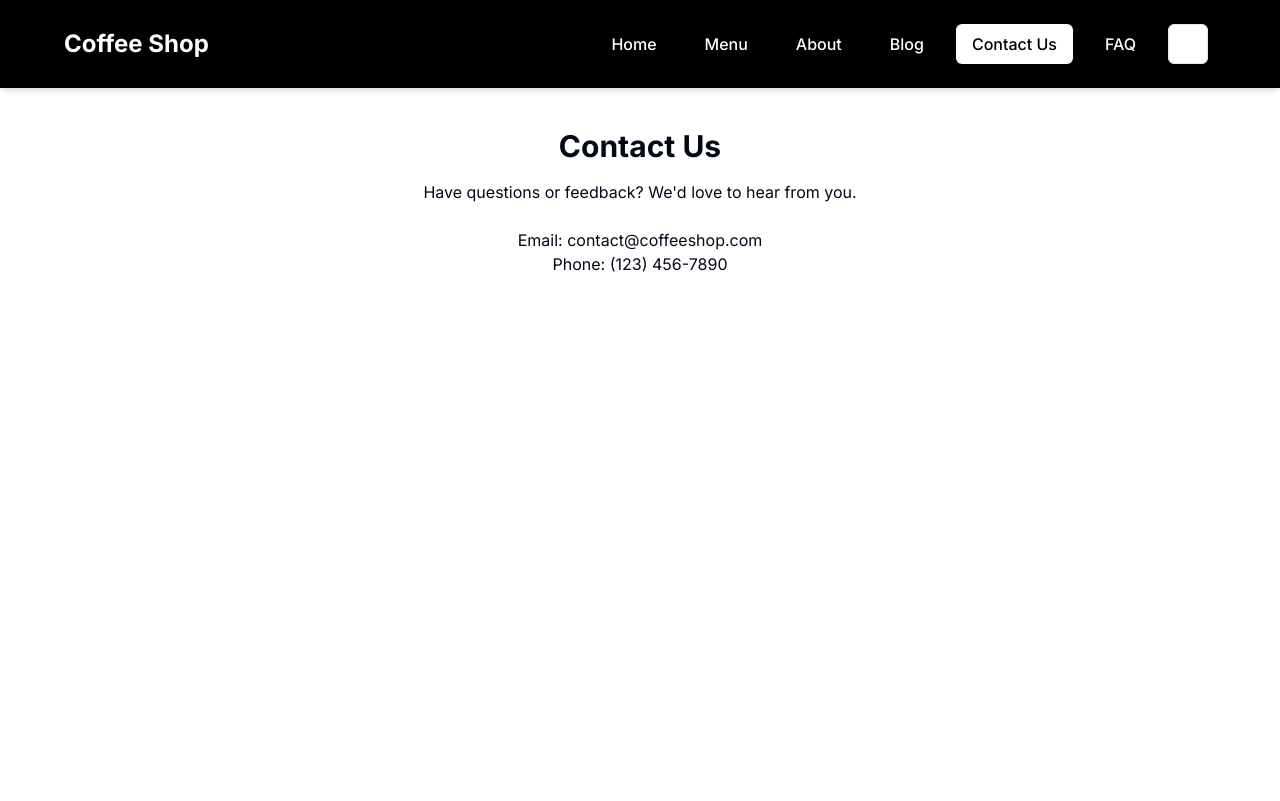
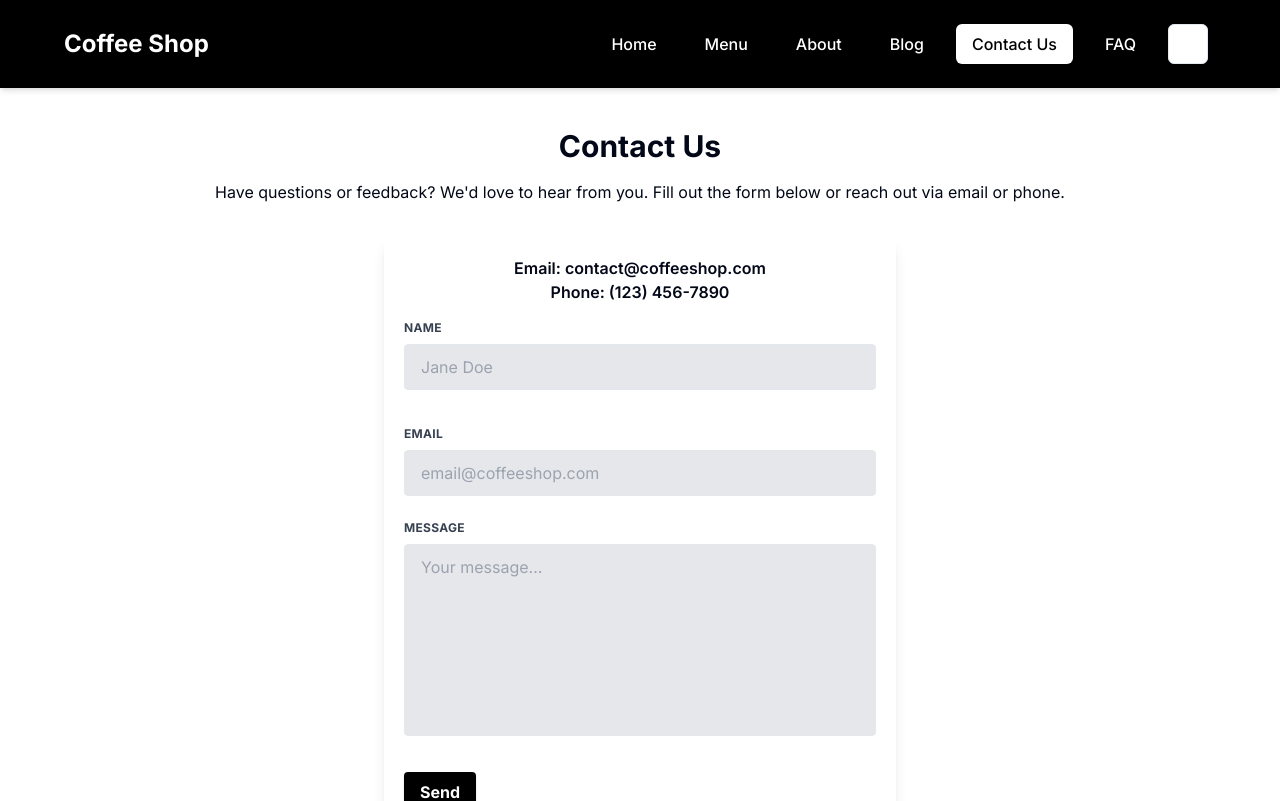
Before and after one commit to N1kos9/coffe-shop, a Next.js app: page /contact in a window 1280 px wide. Shown: the top 801 px of the page. Built offline with nearby package versions, Linux system fonts and the light colour scheme.

Commit message:
contact us page

```diff
--- a/app/contact/page.tsx
+++ b/app/contact/page.tsx
@@ -3,14 +3,80 @@
 export default function Contact() {
   return (
     <Layout>
-      <div className="p-10">
+      <div className="px-5 py-10 md:p-10">
         <h2 className="text-3xl font-bold text-center">Contact Us</h2>
-        <p className="text-center mt-4">
-          Have questions or feedback? We'd love to hear from you.
+        <p className="text-center mt-4 mb-8">
+          Have questions or feedback? We'd love to hear from you. Fill out the
+          form below or reach out via email or phone.
         </p>
-        <div className="flex flex-col items-center mt-6">
-          <p>Email: contact@coffeeshop.com</p>
-          <p>Phone: (123) 456-7890</p>
+
+        <div className="max-w-lg mx-auto bg-white shadow-lg rounded-lg overflow-hidden p-5">
+          <div className="flex flex-col items-center">
+            <div className="text-center">
+              <p className="font-semibold">Email: contact@coffeeshop.com</p>
+              <p className="font-semibold mb-4">Phone: (123) 456-7890</p>
+            </div>
+            <form className="w-full max-w-lg">
+              <div className="flex flex-wrap -mx-3 mb-6">
+                <div className="w-full px-3 mb-6 md:mb-0">
+                  <label
+                    className="block uppercase tracking-wide text-gray-700 text-xs font-bold mb-2"
+                    htmlFor="grid-first-name"
+                  >
+                    Name
+                  </label>
+                  <input
+                    className="appearance-none block w-full bg-gray-200 text-gray-700 border rounded py-3 px-4 mb-3 leading-tight focus:outline-none focus:bg-white"
+                    id="grid-first-name"
+                    type="text"
+                    placeholder="Jane Doe"
+                  />
+                </div>
+              </div>
+              <div className="flex flex-wrap -mx-3 mb-6">
+                <div className="w-full px-3">
+                  <label
+                    className="block uppercase tracking-wide text-gray-700 text-xs font-bold mb-2"
+                    htmlFor="grid-email"
+                  >
+                    Email
+                  </label>
+                  <input
+                    className="appearance-none block w-full bg-gray-200 text-gray-700 border border-gray-200 rounded py-3 px-4 leading-tight focus:outline-none focus:bg-white focus:border-gray-500"
+                    id="grid-email"
+                    type="email"
+                    placeholder="email@coffeeshop.com"
+                  />
+                </div>
+              </div>
+              <div className="flex flex-wrap -mx-3 mb-6">
+                <div className="w-full px-3">
+                  <label
+                    className="block uppercase tracking-wide text-gray-700 text-xs font-bold mb-2"
+                    htmlFor="grid-message"
+                  >
+                    Message
+                  </label>
+                  <textarea
+                    className="no-resize appearance-none block w-full bg-gray-200 text-gray-700 border border-gray-200 rounded py-3 px-4 mb-3 leading-tight focus:outline-none focus:bg-white focus:border-gray-500 h-48 resize-none"
+                    id="grid-message"
+                    placeholder="Your message..."
+                  ></textarea>
+                </div>
+              </div>
+              <div className="md:flex md:items-center">
+                <div className="md:w-1/3">
+                  <button
+                    className="shadow bg-black hover:bg-gray-700 focus:shadow-outline focus:outline-none text-white font-bold py-2 px-4 rounded"
+                    type="button"
+                  >
+                    Send
+                  </button>
+                </div>
+                <div className="md:w-2/3"></div>
+              </div>
+            </form>
+          </div>
         </div>
       </div>
     </Layout>
```
